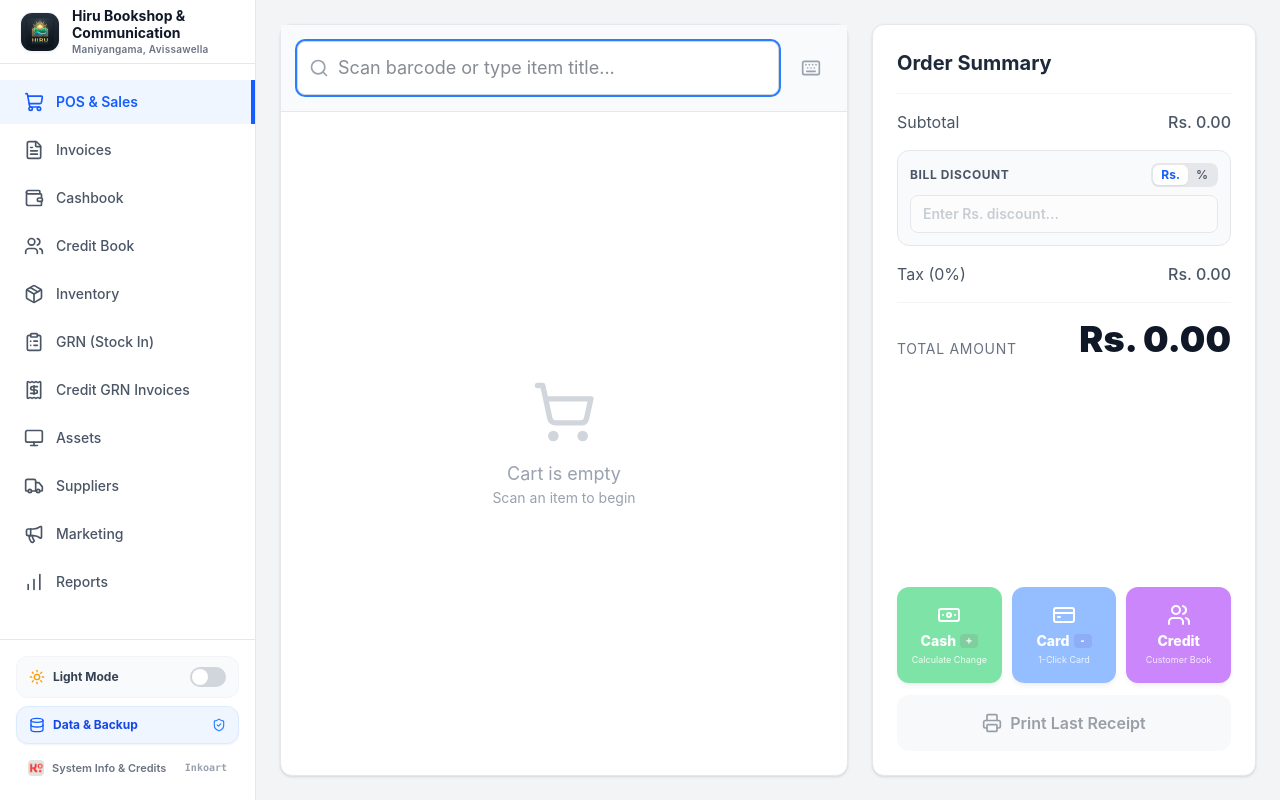
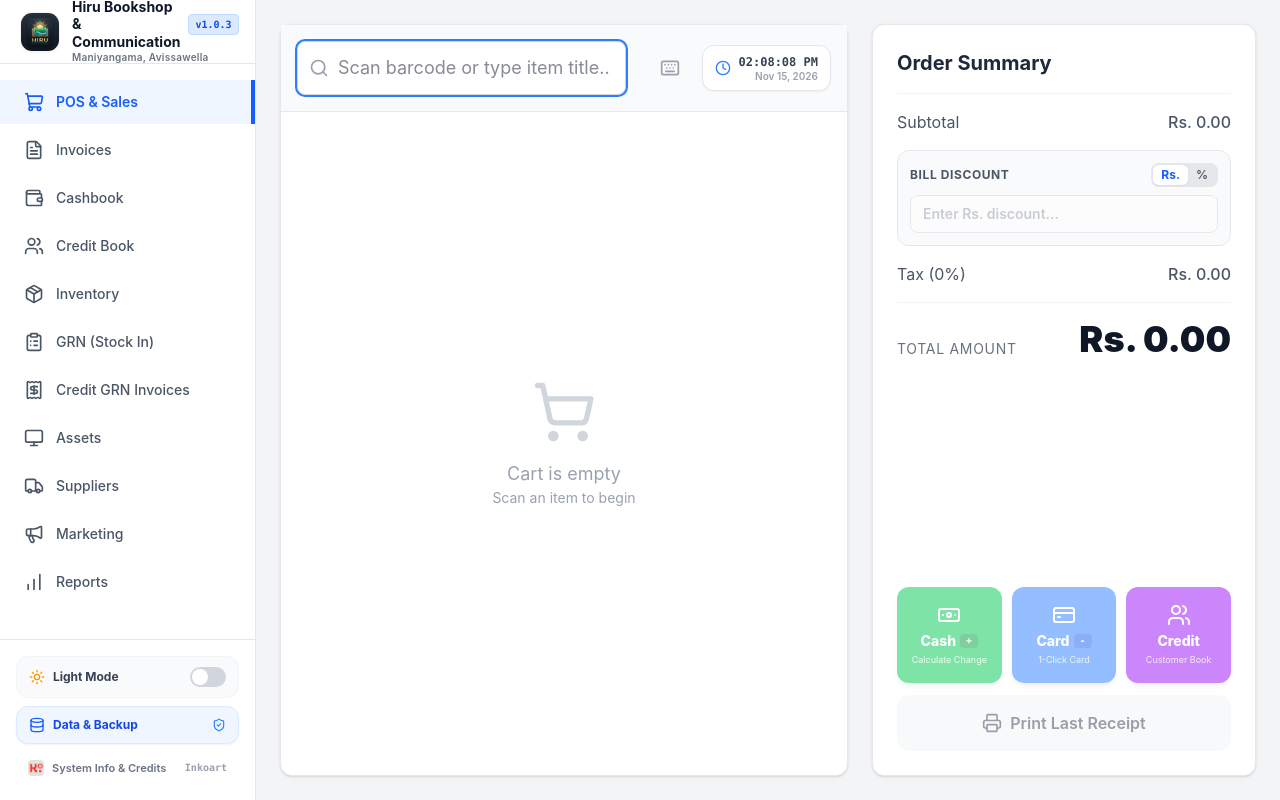
Before and after one commit to AdeeshaRavimal/nethmi-bookshop, a React (Vite) app: page / in a window 1280 px wide. Built offline with nearby package versions, Linux system fonts and the light colour scheme.

Commit message:
feat: add v1.0.3 badge and live digital clock to POS header

```diff
--- a/package.json
+++ b/package.json
@@ -1,7 +1,7 @@
 {
   "name": "hiru-bookshop",
   "private": true,
-  "version": "1.0.2",
+  "version": "1.0.3",
   "main": "dist-electron/main.js",
   "scripts": {
     "dev": "vite",
--- a/src/components/Layout.tsx
+++ b/src/components/Layout.tsx
@@ -69,7 +69,12 @@ export default function Layout() {
               className="w-10 h-10 rounded-xl shadow-xs object-cover border border-gray-100 dark:border-gray-700"
             />
             <div>
-              <h1 className="text-sm font-bold text-gray-900 dark:text-gray-100 leading-tight">Hiru Bookshop & Communication</h1>
+              <div className="flex items-center gap-2">
+                <h1 className="text-sm font-bold text-gray-900 dark:text-gray-100 leading-tight">Hiru Bookshop & Communication</h1>
+                <span className="text-[10px] font-mono font-bold bg-blue-100 text-blue-700 dark:bg-blue-900/60 dark:text-blue-300 px-1.5 py-0.5 rounded border border-blue-200 dark:border-blue-800">
+                  v1.0.3
+                </span>
+              </div>
               <p className="text-[10px] text-gray-500 dark:text-gray-400 font-semibold tracking-wide">Maniyangama, Avissawella</p>
             </div>
           </div>
--- a/src/pages/POS.tsx
+++ b/src/pages/POS.tsx
@@ -1,7 +1,7 @@
 import { useState, useRef, useEffect } from 'react';
 import { db } from '../db';
 import type { CreditCustomer } from '../db';
-import { Search, Plus, Minus, Trash2, CreditCard, Banknote, Printer, Keyboard, X, Coins, Check, Users, UserPlus } from 'lucide-react';
+import { Search, Plus, Minus, Trash2, CreditCard, Banknote, Printer, Keyboard, X, Coins, Check, Users, UserPlus, Clock } from 'lucide-react';
 import { calculateCartTotals, clampCartQuantity } from '../utils/checkout';
 import { useToast } from '../components/Toast';
 import { printReceipt } from '../utils/receipt';
@@ -56,6 +56,13 @@ export default function POS() {
   const [newCustomerLimit, setNewCustomerLimit] = useState('');
   const [isSubmittingCredit, setIsSubmittingCredit] = useState(false);
   const creditSearchInputRef = useRef<HTMLInputElement>(null);
+
+  // Live Clock state
+  const [currentTime, setCurrentTime] = useState<Date>(new Date());
+  useEffect(() => {
+    const timer = setInterval(() => setCurrentTime(new Date()), 1000);
+    return () => clearInterval(timer);
+  }, []);
 
   const searchRef = useRef<HTMLDivElement>(null);
 
@@ -638,8 +645,8 @@ export default function POS() {
             </div>
           )}
 
-          {/* Search Bar with Dropdown */}
-          <div className="p-4 border-b border-gray-200 dark:border-gray-700 bg-gray-50 dark:bg-gray-800/50 flex items-center relative" ref={searchRef}>
+          {/* Search Bar with Dropdown & Live Clock */}
+          <div className="p-4 border-b border-gray-200 dark:border-gray-700 bg-gray-50 dark:bg-gray-800/50 flex items-center gap-3 relative" ref={searchRef}>
             <div className="relative flex-1">
               <Search className="absolute left-3 top-1/2 -translate-y-1/2 text-gray-400 w-5 h-5" />
               <input
@@ -669,8 +676,7 @@ export default function POS() {
                           <div className="flex items-center gap-2">
                             <h4 className={`font-bold ${index === selectedIndex ? 'text-blue-900 dark:text-blue-200' : 'text-gray-800 dark:text-gray-100'}`}>{item.title}</h4>
                             {item.batch_label && (
-                              <span className={`text-[10px] px-1.5 py-0.5 rounded font-bold uppercase tracking-wider ${
-                                item.batch_label?.startsWith('OLD')
+                              <span className={`text-[10px] px-1.5 py-0.5 rounded font-bold uppercase tracking-wider ${item.batch_label?.startsWith('OLD')
                                 ? 'bg-amber-100 text-amber-800 dark:bg-amber-900/40 dark:text-amber-300'
                                 : 'bg-emerald-100 text-emerald-800 dark:bg-emerald-900/40 dark:text-emerald-300'
                                 }`}>
@@ -719,6 +725,19 @@ export default function POS() {
             >
               <Keyboard className="w-5 h-5" />
             </button>
+
+            {/* Live POS Clock & Date */}
+            <div className="hidden lg:flex items-center gap-2 px-3 py-2 bg-white dark:bg-gray-700/80 border border-gray-200 dark:border-gray-600 rounded-xl text-gray-700 dark:text-gray-200 shadow-xs">
+              <Clock className="w-4 h-4 text-blue-500 animate-pulse" />
+              <div className="text-right leading-tight">
+                <span className="text-xs font-black font-mono block">
+                  {currentTime.toLocaleTimeString([], { hour: '2-digit', minute: '2-digit', second: '2-digit' })}
+                </span>
+                <span className="text-[10px] text-gray-400 font-semibold block">
+                  {currentTime.toLocaleDateString([], { day: '2-digit', month: 'short', year: 'numeric' })}
+                </span>
+              </div>
+            </div>
           </div>
 
 
@@ -783,8 +802,7 @@ export default function POS() {
                                 type="button"
                                 onClick={() => toggleItemDiscountMode(item.lineId, 'Rs')}
                                 title="Fixed Rupee discount on this item"
-                                className={`px-1.5 py-0.5 rounded transition-all cursor-pointer ${
-                                  discountMode === 'Rs'
+                                className={`px-1.5 py-0.5 rounded transition-all cursor-pointer ${discountMode === 'Rs'
                                   ? 'bg-white dark:bg-gray-800 text-blue-600 dark:text-blue-400 font-bold shadow-2xs'
                                   : 'text-gray-500 dark:text-gray-400 hover:text-gray-700 dark:hover:text-gray-200'
                                   }`}
@@ -795,8 +813,7 @@ export default function POS() {
                                 type="button"
                                 onClick={() => toggleItemDiscountMode(item.lineId, '%')}
                                 title="Percentage discount on this item"
-                                className={`px-1.5 py-0.5 rounded transition-all cursor-pointer ${
-                                  discountMode === '%'
+                                className={`px-1.5 py-0.5 rounded transition-all cursor-pointer ${discountMode === '%'
                                   ? 'bg-white dark:bg-gray-800 text-blue-600 dark:text-blue-400 font-bold shadow-2xs'
                                   : 'text-gray-500 dark:text-gray-400 hover:text-gray-700 dark:hover:text-gray-200'
                                   }`}
@@ -1066,8 +1083,7 @@ export default function POS() {
                   <button
                     type="button"
                     onClick={() => setCashReceived(String(netTotal))}
-                    className={`px-3 py-1.5 rounded-xl text-xs font-bold transition-all cursor-pointer ${
-                      (parseFloat(cashReceived) || 0) === netTotal
+                    className={`px-3 py-1.5 rounded-xl text-xs font-bold transition-all cursor-pointer ${(parseFloat(cashReceived) || 0) === netTotal
                       ? 'bg-emerald-600 text-white shadow-sm'
                       : 'bg-gray-100 dark:bg-gray-700 text-gray-700 dark:text-gray-300 hover:bg-gray-200 dark:hover:bg-gray-600'
                       }`}
@@ -1080,8 +1096,7 @@ export default function POS() {
                       key={amt}
                       type="button"
                       onClick={() => setCashReceived(String(amt))}
-                      className={`px-3 py-1.5 rounded-xl text-xs font-bold transition-all cursor-pointer ${
-                        parseFloat(cashReceived) === amt
+                      className={`px-3 py-1.5 rounded-xl text-xs font-bold transition-all cursor-pointer ${parseFloat(cashReceived) === amt
                         ? 'bg-emerald-600 text-white shadow-sm'
                         : 'bg-emerald-50 dark:bg-emerald-950/40 text-emerald-700 dark:text-emerald-300 border border-emerald-200 dark:border-emerald-800 hover:bg-emerald-100 dark:hover:bg-emerald-900/50'
                         }`}
@@ -1292,8 +1307,7 @@ export default function POS() {
                             <div
                               key={cust.id}
                               onClick={() => setSelectedCreditCustomer(cust)}
-                              className={`p-3 flex items-center justify-between cursor-pointer transition-colors ${
-                                isSelected
+                              className={`p-3 flex items-center justify-between cursor-pointer transition-colors ${isSelected
                                 ? 'bg-purple-100 dark:bg-purple-900/40 border-l-4 border-purple-600'
                                 : 'hover:bg-gray-100 dark:hover:bg-gray-700/50'
                                 }`}
@@ -1456,9 +1470,9 @@ export default function POS() {
 function ShoppingCartIcon() {
   return (
     <svg xmlns="http://www.w3.org/2000/svg" width="64" height="64" viewBox="0 0 24 24" fill="none" stroke="currentColor" strokeWidth="2" strokeLinecap="round" strokeLinejoin="round" className="mb-4 text-gray-300 dark:text-gray-600">
-      <circle cx="8" cy="21" r="1"/>
-      <circle cx="19" cy="21" r="1"/>
-      <path d="M2.05 2.05h2l2.66 12.42a2 2 0 0 0 2 1.58h9.78a2 2 0 0 0 1.95-1.57l1.65-7.43H5.12"/>
+      <circle cx="8" cy="21" r="1" />
+      <circle cx="19" cy="21" r="1" />
+      <path d="M2.05 2.05h2l2.66 12.42a2 2 0 0 0 2 1.58h9.78a2 2 0 0 0 1.95-1.57l1.65-7.43H5.12" />
     </svg>
   );
 }
```
Lines whose indentation alone changed are shown as unchanged.
